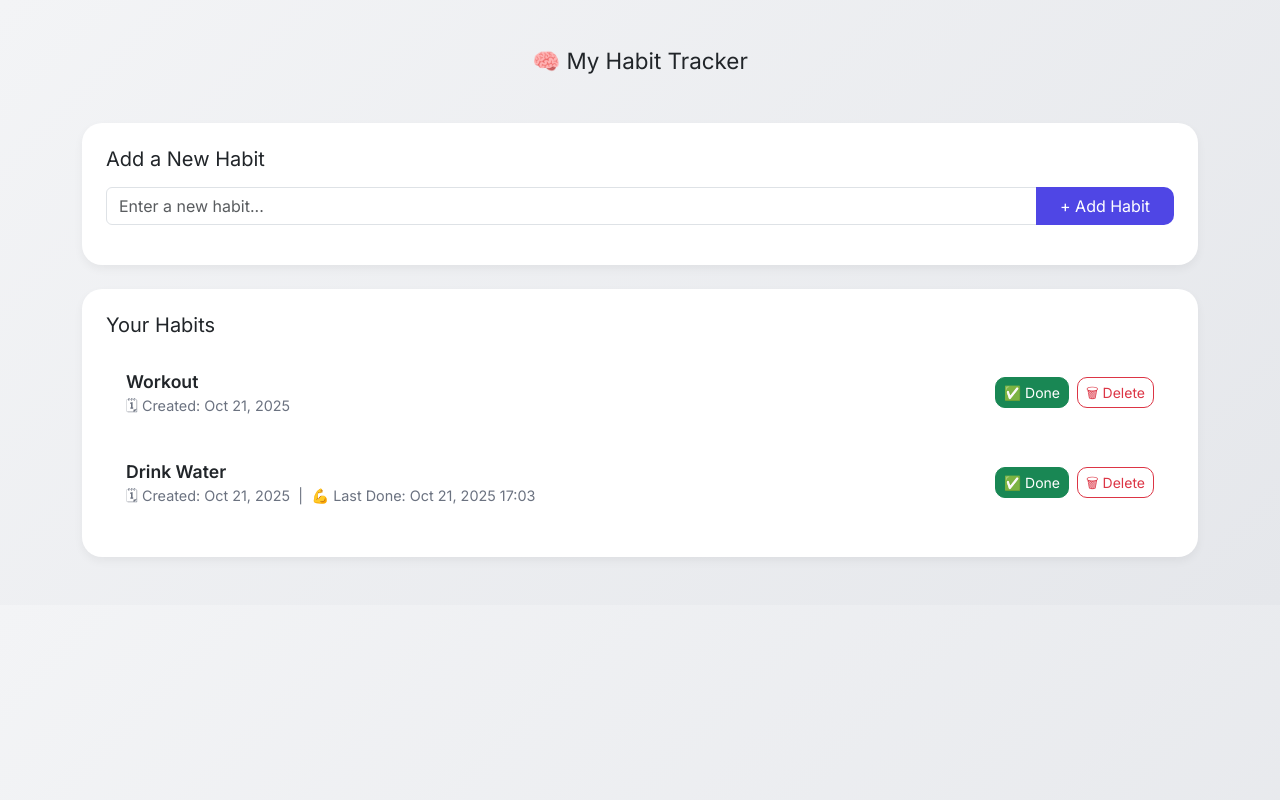
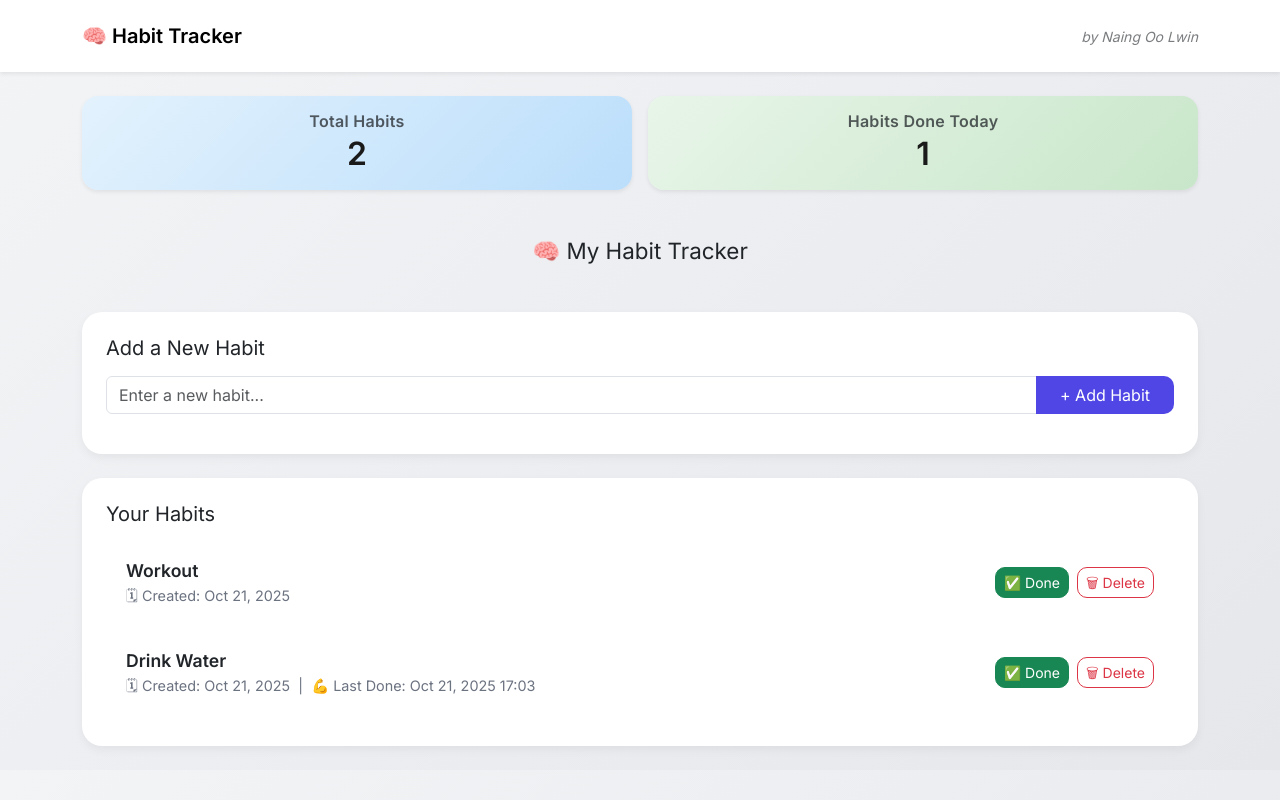
Before and after one commit to nol0428/habit-tracker, a Django app: page / in a window 1280 px wide. Run offline with Django 5.2, Linux system fonts and the light colour scheme; data comes from the database, SQL or seed files in the repository; both versions use the stored data as it was after the commit; some libraries are stand-ins or nearby versions.

Commit message:
modified signature

```diff
--- a/habit_tracker/settings.py
+++ b/habit_tracker/settings.py
@@ -64,6 +64,7 @@ TEMPLATES = [
         'APP_DIRS': True,
         'OPTIONS': {
             'context_processors': [
+                'django.template.context_processors.debug',
                 'django.template.context_processors.request',
                 'django.contrib.auth.context_processors.auth',
                 'django.contrib.messages.context_processors.messages',
--- a/habits/static/habits/style.css
+++ b/habits/static/habits/style.css
@@ -47,3 +47,47 @@ body {
 .emoji {
     font-size: 1.4rem;
 }
+
+.signature {
+  font-style: italic;
+  font-weight: 500;
+  opacity: 0.8;
+  font-family: "Inter", sans-serif;
+  transition: opacity 0.3s ease;
+}
+
+.signature:hover {
+  opacity: 1;
+}
+
+.stat-card {
+  border-radius: 16px;
+  transition: all 0.25s ease;
+  color: #2d3436;
+}
+
+.stat-total {
+  background: linear-gradient(135deg, #e3f2fd, #bbdefb);
+  box-shadow: 0 4px 12px rgba(66, 133, 244, 0.15);
+}
+
+.stat-done {
+  background: linear-gradient(135deg, #e8f5e9, #c8e6c9);
+  box-shadow: 0 4px 12px rgba(76, 175, 80, 0.15);
+}
+
+.stat-card:hover {
+  transform: translateY(-4px);
+  box-shadow: 0 6px 20px rgba(0, 0, 0, 0.12);
+}
+
+.stat-card h3 {
+  font-size: 2rem;
+  margin: 0;
+  color: #1a1a1a;
+}
+
+.stat-card h6 {
+  font-weight: 600;
+  letter-spacing: 0.3px;
+}
--- /dev/null
+++ b/habits/templates/base.html
@@ -0,0 +1,80 @@
+{% load static %}
+
+<!DOCTYPE html>
+<html lang="en">
+<head>
+  <meta charset="UTF-8">
+  <meta name="viewport" content="width=device-width, initial-scale=1.0">
+  <title>{% block title %}🧠 My Habit Tracker{% endblock %}</title>
+
+  <!-- Bootstrap & Custom Styles -->
+  <link href="https://cdn.jsdelivr.net/npm/bootstrap@5.3.3/dist/css/bootstrap.min.css" rel="stylesheet">
+  <link href="https://fonts.googleapis.com/css2?family=Inter:wght@400;600&display=swap" rel="stylesheet">
+  <link rel="stylesheet" href="{% static 'habits/style.css' %}">
+</head>
+
+<body>
+  <!-- Navbar -->
+  <nav class="navbar navbar-expand-lg navbar-light bg-white shadow-sm">
+    <div class="container d-flex justify-content-between align-items-center py-2">
+      <a class="navbar-brand fw-semibold" href="#">🧠 Habit Tracker</a>
+      <span class="navbar-text text-muted small signature">by Naing Oo Lwin</span>
+    </div>
+  </nav>
+
+  <!-- Dashboard Summary -->
+  <section class="container mt-4 mb-4">
+    <div class="row text-center g-3">
+      <div class="col-md-6">
+        <div class="card stat-card stat-total border-0 shadow-sm">
+          <div class="card-body">
+            <h6 class="text-muted mb-1">Total Habits</h6>
+            <h3 class="fw-bold mb-0">{{ total_habits }}</h3>
+          </div>
+        </div>
+      </div>
+      <div class="col-md-6">
+        <div class="card stat-card stat-done border-0 shadow-sm">
+          <div class="card-body">
+            <h6 class="text-muted mb-1">Habits Done Today</h6>
+            <h3 class="fw-bold mb-0">{{ habits_done_today }}</h3>
+          </div>
+        </div>
+      </div>
+    </div>
+  </section>
+
+  <!-- Page Content -->
+  <main class="container py-4">
+    {% block content %}{% endblock %}
+  </main>
+
+  <!-- Toast Notifications -->
+  <div aria-live="polite" aria-atomic="true" class="position-relative">
+    <div class="toast-container position-fixed bottom-0 end-0 p-3" style="z-index: 1100;">
+      {% if messages %}
+        {% for message in messages %}
+          <div class="toast align-items-center text-bg-{{ message.tags }} border-0 show fade mb-2" role="alert" aria-live="assertive" aria-atomic="true">
+            <div class="d-flex">
+              <div class="toast-body">{{ message }}</div>
+              <button type="button" class="btn-close btn-close-white me-2 m-auto" data-bs-dismiss="toast" aria-label="Close"></button>
+            </div>
+          </div>
+        {% endfor %}
+      {% endif %}
+    </div>
+  </div>
+
+  <!-- Bootstrap JS -->
+  <script src="https://cdn.jsdelivr.net/npm/bootstrap@5.3.3/dist/js/bootstrap.bundle.min.js"></script>
+  <script>
+    document.addEventListener('DOMContentLoaded', () => {
+      const toastElList = [].slice.call(document.querySelectorAll('.toast'))
+      toastElList.map(function (toastEl) {
+        const toast = new bootstrap.Toast(toastEl, { delay: 4000 })
+        toast.show()
+      })
+    })
+  </script>
+</body>
+</html>
--- a/habits/templates/habits/home.html
+++ b/habits/templates/habits/home.html
@@ -1,22 +1,9 @@
+{% extends 'base.html' %}
 {% load crispy_forms_tags %}
-{% load static %}
 
-<!DOCTYPE html>
-<html lang="en">
-<head>
-    <meta charset="UTF-8">
-    <meta name="viewport" content="width=device-width, initial-scale=1.0">
-    <title>🧠 My Habit Tracker</title>
+{% block title %}My Habits{% endblock %}
 
-    <!-- Bootstrap & Custom Styles -->
-    <link href="https://cdn.jsdelivr.net/npm/bootstrap@5.3.3/dist/css/bootstrap.min.css" rel="stylesheet">
-    <link rel="stylesheet" href="{% static 'habits/style.css' %}">
-    <link href="https://fonts.googleapis.com/css2?family=Inter:wght@400;600&display=swap" rel="stylesheet">
-</head>
-
-<body>
-<div class="container py-5">
-    <!-- Title -->
+{% block content %}
     <h1 class="text-center mb-5 emoji">🧠 My Habit Tracker</h1>
 
     <!-- Add Habit Form -->
@@ -65,9 +52,4 @@
             <p class="text-muted">No habits yet. Add one above!</p>
         {% endif %}
     </div>
-</div>
-
-<!-- Bootstrap JS -->
-<script src="https://cdn.jsdelivr.net/npm/bootstrap@5.3.3/dist/js/bootstrap.bundle.min.js"></script>
-</body>
-</html>
+{% endblock %}
--- a/habits/views.py
+++ b/habits/views.py
@@ -1,4 +1,6 @@
 from django.shortcuts import render, redirect, get_object_or_404
+from django.contrib import messages
+from django.utils import timezone
 from django.db.models import Max
 from .models import Habit, Record
 from .forms import HabitForm
@@ -8,21 +10,35 @@ def home(request):
     habits = Habit.objects.annotate(last_completed=Max('records__completed_at')).order_by('created_at')
     form = HabitForm()
 
+    total_habits = habits.count()
+    today = timezone.now().date()
+    habits_done_today = Record.objects.filter(completed_at__date=today).values('habit').distinct().count()
+
     if request.method == 'POST':
         form = HabitForm(request.POST)
         if form.is_valid():
-            form.save()
+            habit = form.save()
+            messages.success(request, f'✅ "{habit.name}" has been added!')
             return redirect('home')
 
-    return render(request, 'habits/home.html', {'habits': habits, 'form': form})
+    context = {
+        'habits': habits,
+        'form': form,
+        'total_habits': total_habits,
+        'habits_done_today': habits_done_today,
+    }
+    return render(request, 'habits/home.html', context)
 
 
 def mark_done(request, habit_id):
     habit = get_object_or_404(Habit, id=habit_id)
     Record.objects.create(habit=habit)
+    messages.success(request, f'🎉 You marked "{habit.name}" as done!')
     return redirect('home')
+
 
 def delete_habit(request, habit_id):
     habit = get_object_or_404(Habit, id=habit_id)
     habit.delete()
+    messages.warning(request, f'🗑️ "{habit.name}" has been deleted.')
     return redirect('home')
```
Also changed, not shown: db.sqlite3.
